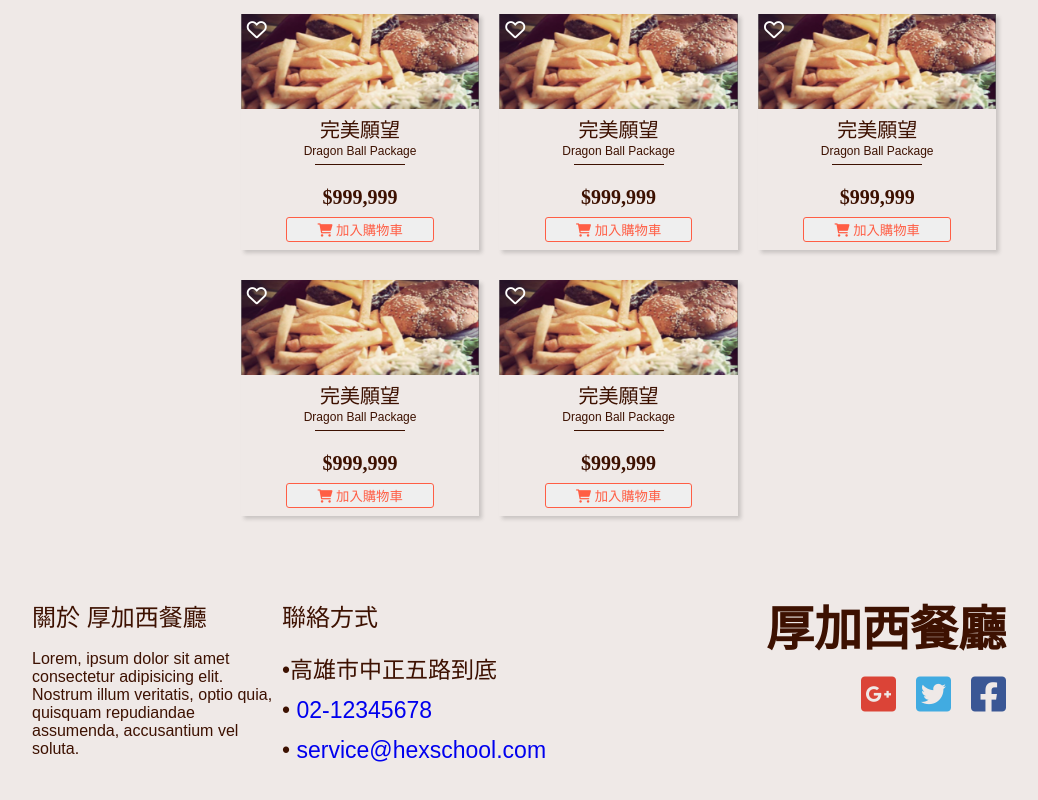
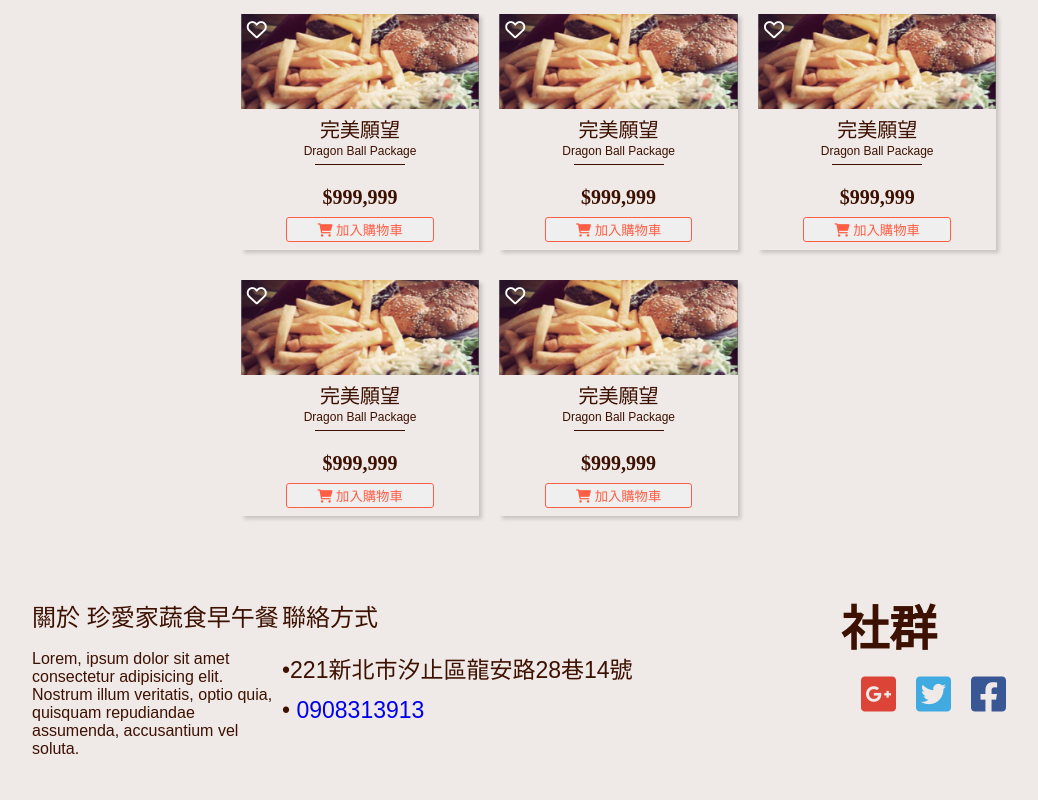
Before and after one commit to toroy111/jaf, a plain HTML site: page file/主食.html in a window 1280 px wide. Shown: the part 1061-1861 px from the top of the page, without its empty margins (121-1159 px from the left). Drawn offline with Linux system fonts and the light colour scheme.

Commit message:
Update 主食.html

```diff
--- a/file/主食.html
+++ b/file/主食.html
@@ -300,23 +300,26 @@
         <div class="container">
             <div class="footerContent">
                 <div class="about">
-                    <h3>關於 厚加西餐廳</h3>
+                    <h3>關於 珍愛家蔬食早午餐</h3>
                     <p> Lorem, ipsum dolor sit amet consectetur adipisicing elit. Nostrum illum veritatis, optio quia,
                         quisquam repudiandae assumenda, accusantium vel soluta. </p>
                 </div>
                 <div class="connect">
                     <h3>聯絡方式</h3>
                     <ul>
-                        <li>高雄市中正五路到底</li>
-                        <li> <a href="tel:+886-2-12345678"> 02-12345678 </a> </li>
-                        <li> <a href="mailto:service@hexschool.com">service@hexschool.com</a> </li>
+                        <li>221新北市汐止區龍安路28巷14號</li>
+
+                    </ul>
+                    <ul>
+                        <li> <a href="tel:+886-908313913"> 0908313913 </a> </li>
+
                     </ul>
                 </div>
 
             </div>
 
             <div class="footerLink">
-                <h3>厚加西餐廳</h3>
+                <h3>社群</h3>
                 <ul class="socialIcon">
                     <li class="google">
                         <a href="#" target="_blank">
@@ -329,7 +332,7 @@
                         </a>
                     </li>
                     <li class="fb">
-                        <a href="#" target="_blank">
+                        <a href="https://www.facebook.com/profile.php?id=100063983083873" target="_blank">
                             <i class="fa-brands fa-facebook-square"></i>
                         </a>
                     </li>
@@ -337,6 +340,11 @@
             </div>
         </div>
     </div>
+
+
+
+
+
     <script src="js/jquery-3.6.0.min.js"></script>
     <script src="js/all.js"></script>
 </body>
```
